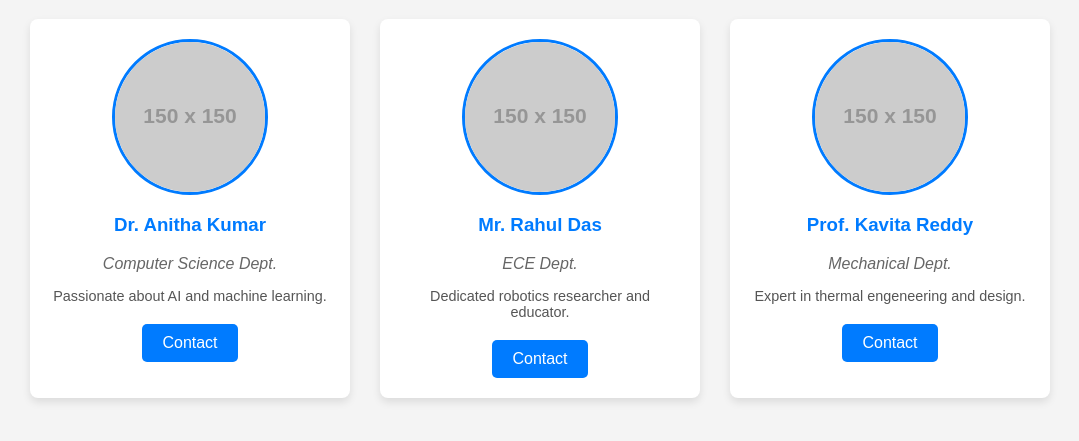
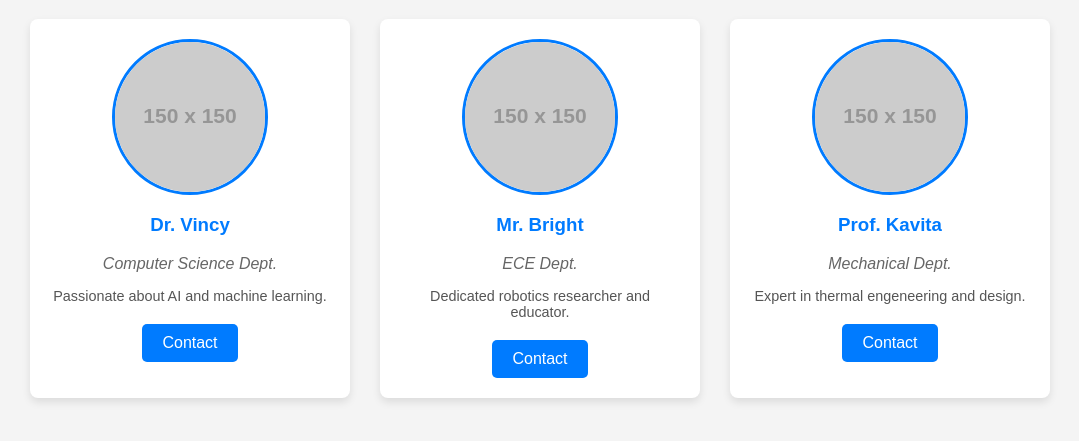
Before and after one commit to VincyBright1978/Oracle1, a plain HTML site: page index.html in a window 1280 px wide. Shown: the part 99-540 px from the top of the page, without its empty margins (100-1179 px from the left). Drawn offline with Linux system fonts and the light colour scheme; placeholder pictures from the web are drawn by us.

Commit message:
Update index.html

```diff
--- a/index.html
+++ b/index.html
@@ -16,7 +16,7 @@
         <section class="faculty-cards">
             <div class="faculty-card">
                 <img src="https://via.placeholder.com/150" alt="Dr. Anitha Kumar">
-                <h3>Dr. Anitha Kumar</h3>
+                <h3>Dr. Vincy </h3>
                 <p class="department">Computer Science Dept.</p>
                 <p class="description">Passionate about AI and machine learning.</p>
                 <button class="contact-button">Contact</button>
@@ -24,7 +24,7 @@
 
             <div class="faculty-card">
                 <img src="https://via.placeholder.com/150" alt="Mr. Rahul Das">
-                <h3>Mr. Rahul Das</h3>
+                <h3>Mr. Bright</h3>
                 <p class="department">ECE Dept.</p>
                 <p class="description">Dedicated robotics researcher and educator.</p>
                 <button class="contact-button">Contact</button>
@@ -32,7 +32,7 @@
 
             <div class="faculty-card">
                 <img src="https://via.placeholder.com/150" alt="Prof. Kavita Reddy">
-                <h3>Prof. Kavita Reddy</h3>
+                <h3>Prof. Kavita </h3>
                 <p class="department">Mechanical Dept.</p>
                 <p class="description">Expert in thermal engeneering and design.</p>
                 <button class="contact-button">Contact</button>
```
